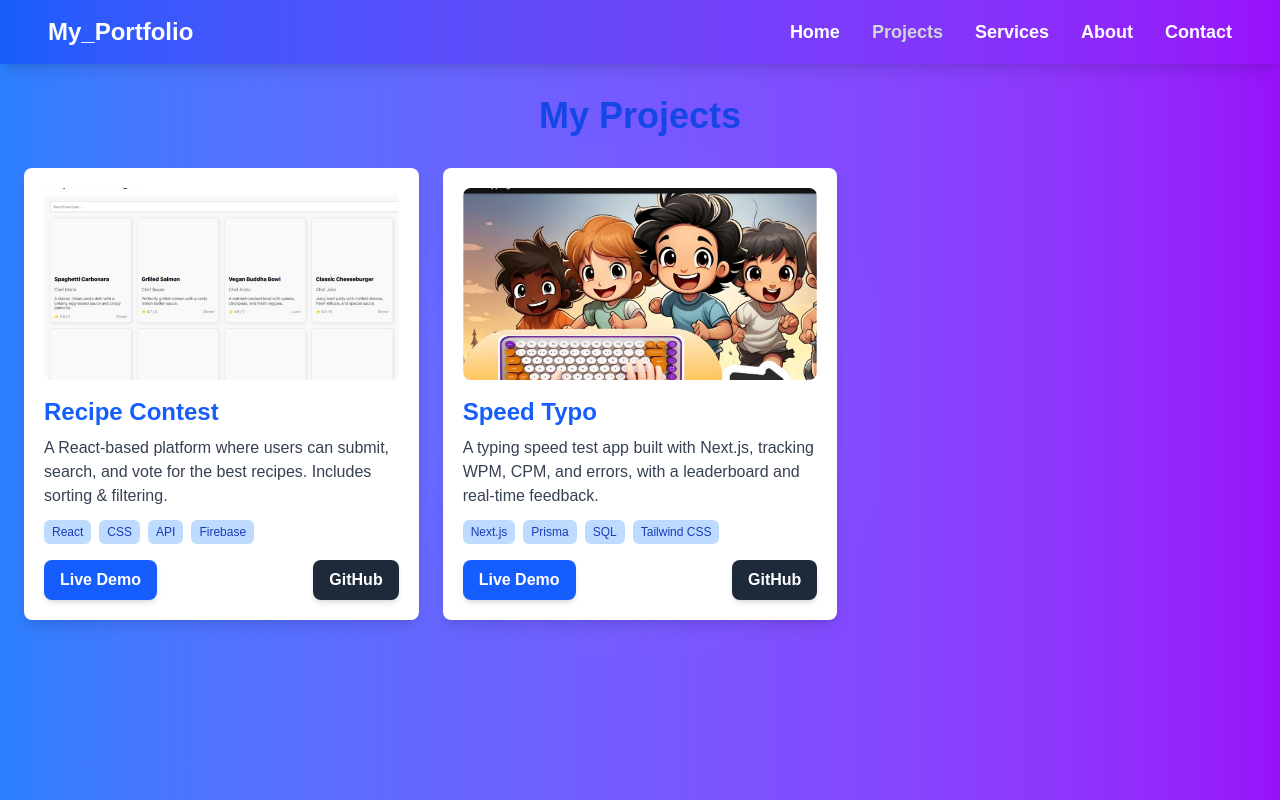
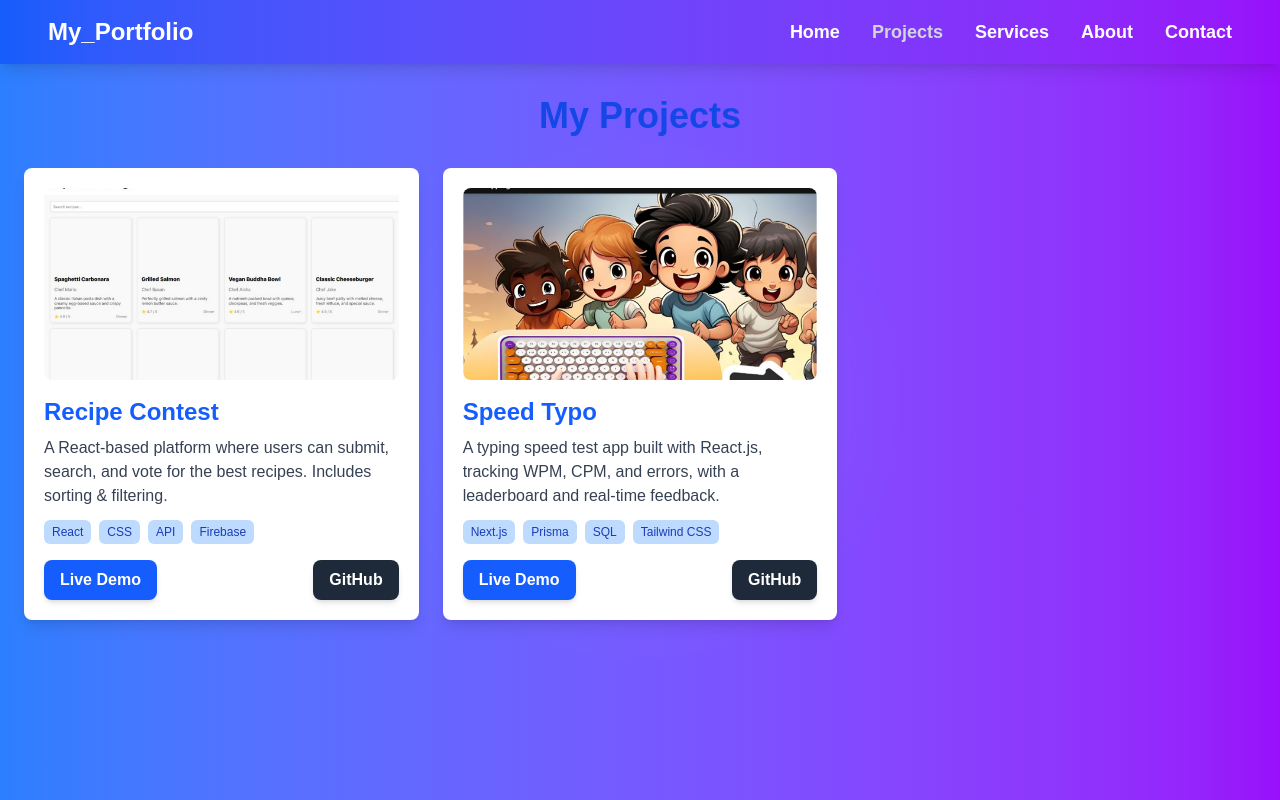
Before and after one commit to Charandeepak1234/my-Portfolio, a Next.js app: page /projects in a window 1280 px wide. Built offline with nearby package versions, Linux system fonts and the light colour scheme.

Commit message:
Update projects.js

```diff
--- a/pages/projects.js
+++ b/pages/projects.js
@@ -13,7 +13,7 @@ const projects = [
   },
   {
     name: "Speed Typo",
-    description: "A typing speed test app built with Next.js, tracking WPM, CPM, and errors, with a leaderboard and real-time feedback.",
+    description: "A typing speed test app built with React.js, tracking WPM, CPM, and errors, with a leaderboard and real-time feedback.",
     image: "/images/speed-typo.png",
     github: "",
     demo: "https://speed-typo-seven.vercel.app/",
```
